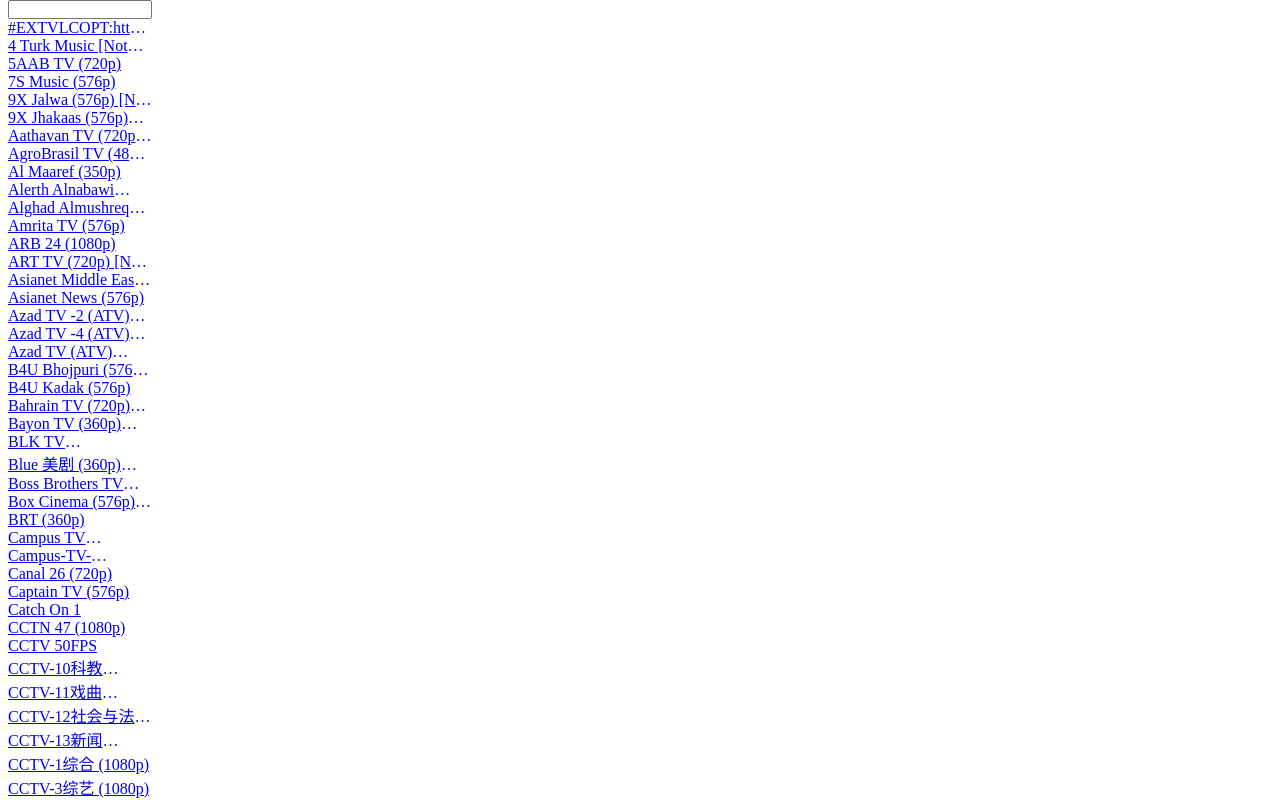
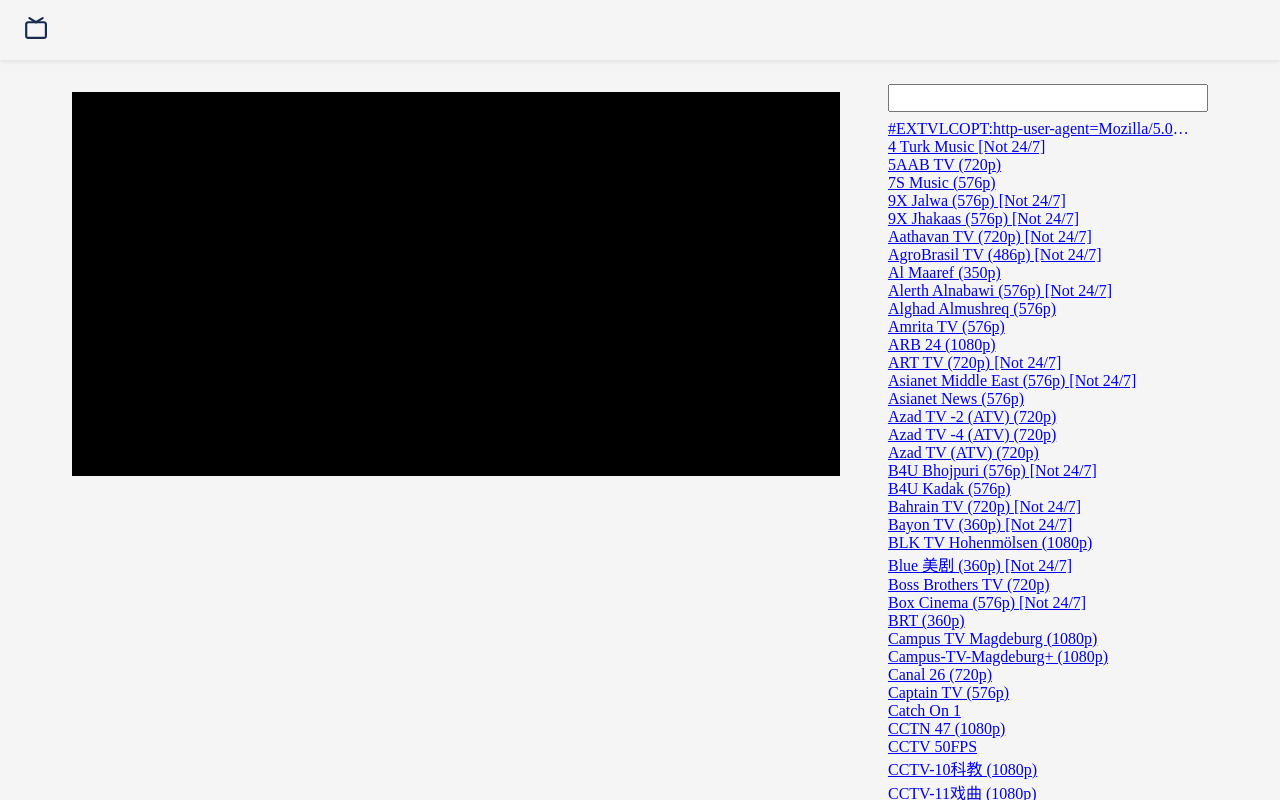
Before and after one commit to xna00/tv, a Preact app: page / in a window 1280 px wide. Built offline with nearby package versions, Linux system fonts and the light colour scheme.

Commit message:
feat: style

```diff
--- a/src/app.tsx
+++ b/src/app.tsx
@@ -1,5 +1,7 @@
 import { useCallback, useEffect, useRef, useState } from "preact/hooks";
 import { InstallDialog } from "./installDialog";
+import Logo from "./icon.svg";
+console.log("logo", Logo);
 
 // import "video.js/dist/video-js.css";
 import { Video } from "./video";
@@ -44,11 +46,25 @@
   }, []);
 
   return (
-    <>
-      <aside class="overflow-auto flex-shrink-0 max-w-40 px-2">
+    <div class="h-full flex flex-col bg-#f5f5f5">
+      <header
+        class="px-6 py-4 lt-sm:hidden"
+        style={{ boxShadow: "0 2px 4px #00000014" }}
+      >
+        <img width={24} src={Logo} alt="" />
+      </header>
+      <div class="flex-1 overflow-auto flex lt-sm:flex-col sm:px-18 sm:pt-4">
+        <main class="flex-grow-1 flex flex-col justify-start">
+          <h2 class="mb-4 lt-sm:hidden">{current.name}</h2>
+          <Video
+            src={channels[current.name]?.[current.index]}
+            extra={<h4>{current.name}</h4>}
+          />
+        </main>
+        <aside class="overflow-auto flex-shrink-0 lt-sm:flex-shrink-1 max-w-80 lt-sm:max-w-full sm:ml-12 lt-sm:px-3">
           <input
             type="search"
-          class="w-full"
+            class="w-full my-2 text-base"
             onChange={(e) => {
               setKeyword((e.target as HTMLInputElement).value.trim());
             }}
@@ -72,7 +88,7 @@
               .map(([k, v], i) => {
                 return (
                   <li>
-                  <a href={`#${k}`} class="line-clamp-1">
+                    <a href={`#${k}`} class="line-clamp-1" title={k}>
                       {k}
                     </a>
                   </li>
@@ -80,13 +96,9 @@
               })}
           </ol>
         </aside>
-      <main class="flex-grow-1 overflow-auto flex justify-center items-start">
-        <Video
-          src={channels[current.name]?.[current.index]}
-          extra={<h4>{current.name}</h4>}
-        />
-      </main>
+      </div>
+
       <InstallDialog />
-    </>
+    </div>
   );
 }
--- a/src/index.css
+++ b/src/index.css
@@ -10,8 +10,8 @@
 
 #app {
   /* background: darkgray; */
-  display: flex;
-  flex-direction: row;
+  /* display: flex; */
+  /* flex-direction: row; */
   height: 100vh;
   overflow: hidden;
 }
@@ -33,3 +33,7 @@
   /* width: 100% !important; */
   /* height: 80% !important; */
 }
+
+:fullscreen {
+  color: white;
+}
--- a/src/video.tsx
+++ b/src/video.tsx
@@ -116,7 +116,7 @@
   return (
     <div
       ref={wrapperRef}
-      class="flex relative w-80% mx-auto"
+      class="flex relative mx-auto bg-black w-full"
       onMouseMove={showControler}
       onClick={showControler}
       {...wrapper}
```
Also changed, not shown: src/icon.svg (renamed from public/icon.svg). Lines whose indentation alone changed are shown as unchanged.
